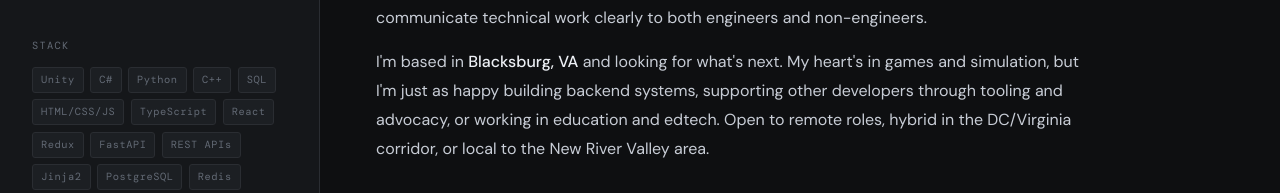
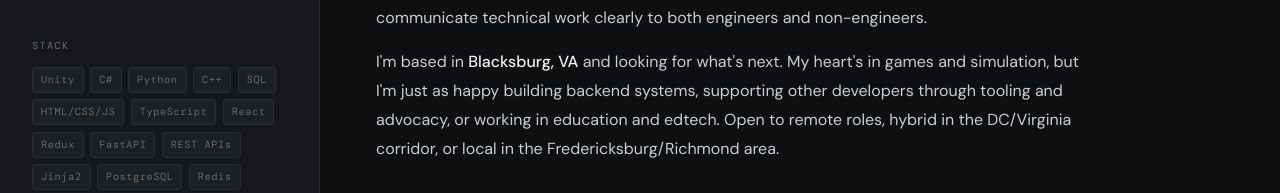
Before and after one commit to EricMay256/ericmay256.github.io, a plain HTML site: page index.html in a window 1280 px wide. Shown: the part 462-655 px from the top of the page. Drawn offline with nearby package versions, Linux system fonts and the light colour scheme; no server answers; a web font is replaced by a local one.

Commit message:
Update location

```diff
--- a/index.html
+++ b/index.html
@@ -872,7 +872,7 @@
           My heart's in games and simulation, but I'm just as happy building backend
           systems, supporting other developers through tooling and advocacy, or working
           in education and edtech. Open to remote roles, hybrid in the DC/Virginia
-          corridor, or local to the New River Valley area.
+          corridor, or local in the Fredericksburg/Richmond area.
         </p>
         <a class="writing-cta" href="assets/resume/Eric-May-Resume.pdf" download="Eric-May-Resume.pdf" style="margin-top: 1.5rem;">
           <svg width="13" height="13" viewBox="0 0 24 24" fill="none" stroke="currentColor" stroke-width="1.5" stroke-linecap="round" stroke-linejoin="round">
```
